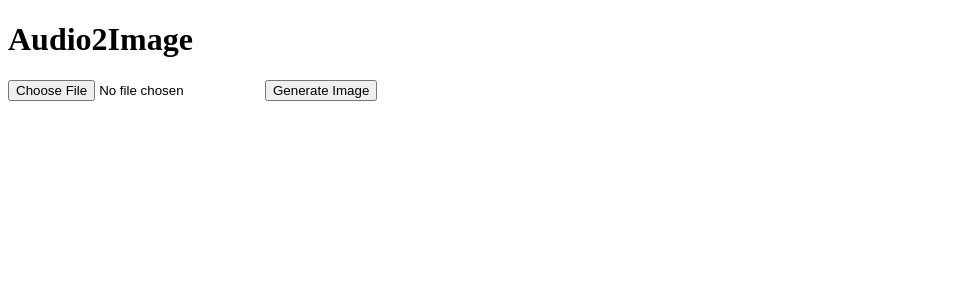
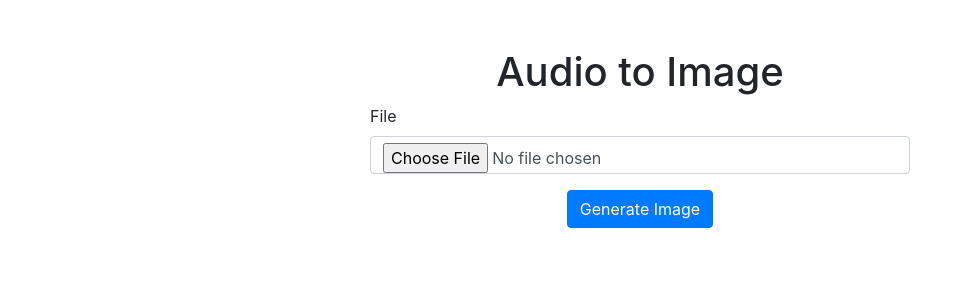
Before and after one commit to Beehive324/Audio2Image, a Flask app: page / in a window 1280 px wide. Shown: the top 300 px of the page, without its empty margins (0-965 px from the left). Run offline with Flask 3, Linux system fonts and the light colour scheme; some libraries are stand-ins or nearby versions.

Commit message:
Progress

```diff
--- a/main.py
+++ b/main.py
@@ -1,18 +1,27 @@
-from flask import Flask, render_template, request
+from flask import Flask, render_template, request, send_from_directory, flash, redirect, url_for
 from flask_wtf import FlaskForm
+from openai import OpenAI
 from wtforms import FileField, SubmitField
+from wtforms.validators import InputRequired
 from werkzeug.utils import secure_filename
 import speech_recognition as sr
-import pyttsx3
 import os
 from torch import autocast
 from diffusers import StableDiffusionPipeline
+import torch
 
-from wtforms.validators import InputRequired
+organization = 'org-EvWopVgEuGbYlCBGz0bbJDoF'
+open_api_key = "sk-zv0P4MDjgo3TkMWiv8nNmzMPyx8vEzljanmQha0XBpT3BlbkFJJFDDEtkGfYOsenvvhaD546uXh2_2l710_CeLtvidQA"
+
+client = OpenAI(
+    api_key=open_api_key
+)
 
 app = Flask(__name__)
 app.config['SECRET_KEY'] = 'supersecretkey'
 app.config['UPLOAD_FOLDER'] = 'static/files'
+app.config['GENERATED_FOLDER'] = 'static/generated'
+ALLOWED_EXTENSIONS = {'wav', 'mp3', 'ogg', 'flac'}
 
 r = sr.Recognizer()
 
@@ -22,47 +31,59 @@ class UploadFileForm(FlaskForm):
     submit = SubmitField("Generate Image")
 
 
+def allowed_file(filename):
+    return '.' in filename and filename.rsplit('.', 1)[1].lower() in ALLOWED_EXTENSIONS
+
+
 def audio_to_text(audio_path):
-    output_text = r.recognize_google_cloud(audio_path)
+    with sr.AudioFile(audio_path) as source:
+        audio = r.record(source)
+    try:
+        output_text = r.recognize_google(audio)
+    except sr.UnknownValueError:
+        output_text = "Speech recognition could not understand the audio"
+    except sr.RequestError:
+        output_text = "Could not request results from the speech recognition service"
     return output_text
 
 
 def text_to_image(text):
-    pipe = StableDiffusionPipeline.from_pretrained(
-        "CompVis/stable-diffusion-v1-4",
-        use_auth_token=True
-    ).to("cuda")
+    response = client.images.generate(
+        model="dall-e-2",
+        prompt=text,
+        size="1024x1024",
+        quality="standard",
+        n=1,
+    )
 
-    with autocast("cuda"):
-        image = pipe(text)["sample"][0]
-    image.save(f"{text.split()[:10]}")
+    image_url = response.data[0].url
 
-    return image
+    return image_url
 
 
 @app.route('/', methods=['GET', 'POST'])
 @app.route('/home', methods=['GET', "POST"])
 def home():
-    """
-    add exception if file type is not like an audio file endswith, mp3, wav etc..
-       create render template here etc..
-       :return:
-
-       audio = upload_audio()
-       text = audio_to_text(audio)
-       image = text_to_image(text)
-   """
     form = UploadFileForm()
     if form.validate_on_submit():
         file = form.file.data
-        path = os.path.join(os.path.abspath(os.path.dirname(__file__)), app.config['UPLOAD_FOLDER'],
-                            secure_filename(file.filename))
-        file.save(path)
-        text = audio_to_text(path)
-        image = text_to_image(text)
+        if file and allowed_file(file.filename):
+            filename = secure_filename(file.filename)
+            path = os.path.join(app.config['UPLOAD_FOLDER'], filename)
+            file.save(path)
+            text = audio_to_text(path)
+            image_path = text_to_image(text)
+            return redirect(url_for('generated_image', filename=os.path.basename(image_path)))
+        else:
+            flash('Invalid file type. Please upload an audio file.')
+            return redirect(request.url)
+    return render_template('audio2image.html', form=form)
 
-        return image
-    return render_template('audio2image.html', form=form)
+
+@app.route('/generated/<filename>')
+def generated_image(filename):
+    return send_from_directory(app.config['GENERATED_FOLDER'], filename)
+
 
 if __name__ == "__main__":
     app.run(debug=True)
--- a/templates/audio2image.html
+++ b/templates/audio2image.html
@@ -2,17 +2,30 @@
 <html lang="en">
 <head>
     <meta charset="UTF-8">
-    <meta http-equiv="X-UA-Compatible" content="IE=edge">
     <meta name="viewport" content="width=device-width, initial-scale=1.0">
-    <title>Home</title>
+    <title>Audio to Image</title>
+    <link rel="stylesheet" href="https://stackpath.bootstrapcdn.com/bootstrap/4.5.2/css/bootstrap.min.css">
 </head>
 <body>
-    <h1>Audio2Image</h1>
-
-    <form method='POST' enctype='multipart/form-data'>
-        {{form.hidden_tag()}}
-        {{form.file()}}
-        {{form.submit()}}
-    </form>
+    <div class="container mt-5">
+        <h1 class="text-center">Audio to Image</h1>
+        <div class="row justify-content-center">
+            <div class="col-md-6">
+                <form method="POST" enctype="multipart/form-data">
+                    {{ form.hidden_tag() }}
+                    <div class="form-group">
+                        {{ form.file.label(class="form-label") }}
+                        {{ form.file(class="form-control") }}
+                    </div>
+                    <div class="form-group text-center">
+                        {{ form.submit(class="btn btn-primary") }}
+                    </div>
+                </form>
+                {% if error %}
+                    <div class="alert alert-danger text-center">{{ error }}</div>
+                {% endif %}
+            </div>
+        </div>
+    </div>
 </body>
 </html>
```
